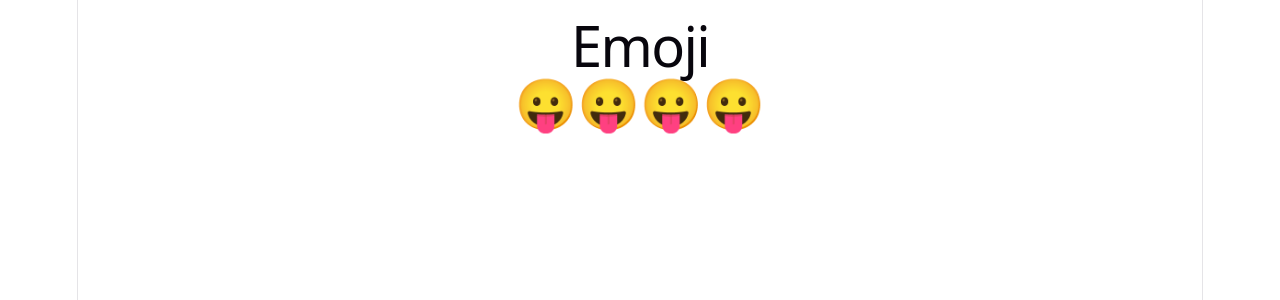
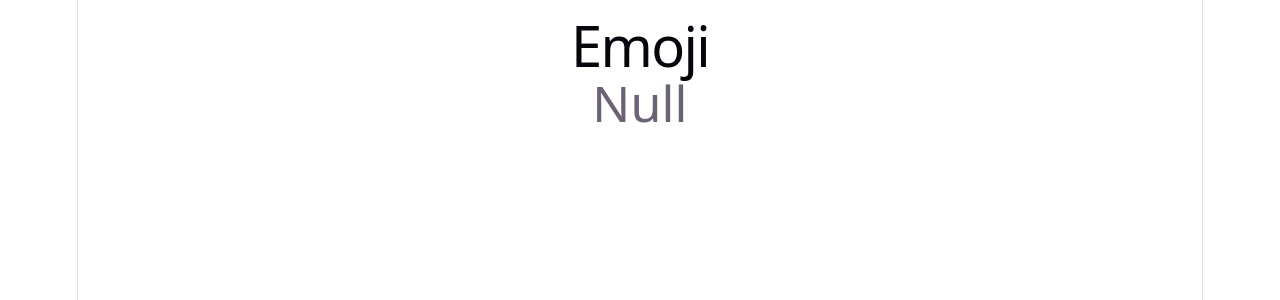
Before and after one commit to ufjf-dcc207/ufjf-dcc207-2026-3-a-atv06-alieinstein2008, a React (Vite) app: page / in a window 1280 px wide. Shown: the top 300 px of the page. Built offline with nearby package versions, Linux system fonts and the light colour scheme.

Commit message:
cria mapeamento

```diff
--- a/src/emoji.tsx
+++ b/src/emoji.tsx
@@ -1,9 +1,17 @@
 import "./emoji.css";
 
-export default function Emoji(){
-    return(
+type EMOJI_KEYS = "happy" | "sick" | "dead";
+
+const EMOJI_MAP = new Map<EMOJI_KEYS, string>([
+    ["happy", "😁"],
+    ["sick", ""],
+    ["dead", ""]
+])
+
+export default function Emoji() {
+    return (
         <div className="emoji">
-            😛😛😛😛
+            {EMOJI_MAP.get("dead") || "Null"}
         </div>
     )
 }
```
